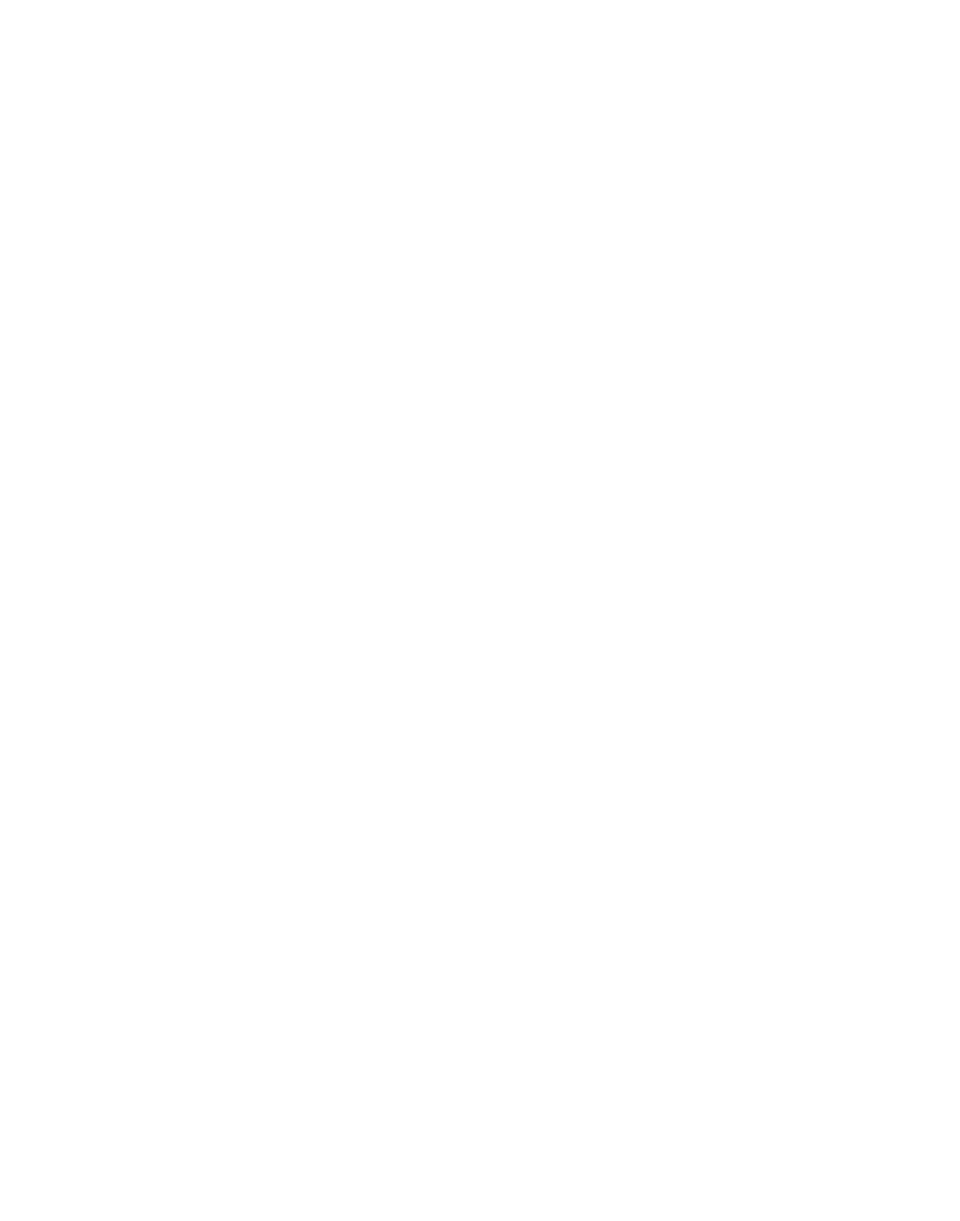
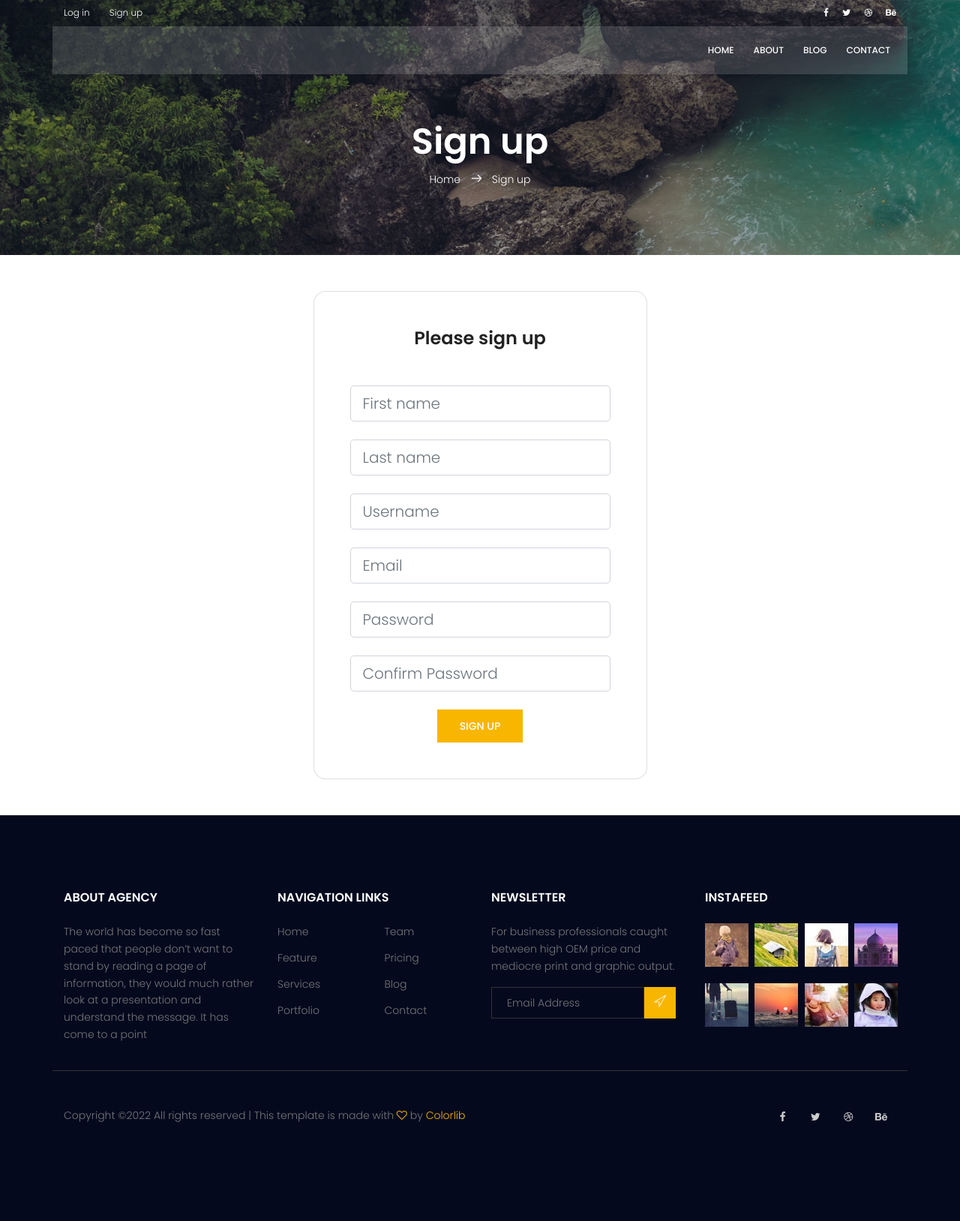
Before and after one commit to Iman-Daneshi/Travel_blog, a Django app: page /accounts/signup/ in a window 1280 px wide. Before the commit the page is empty. Shown: the whole page at 75% size. Before the commit the page ends 800 px from the top, so only its background shows below. Run offline with Django 3.2, Linux system fonts and the light colour scheme; some libraries are stand-ins or nearby versions.

Commit message:
custom user creation field

```diff
--- /dev/null
+++ b/accounts/forms.py
@@ -0,0 +1,16 @@
+from django.forms import ModelForm
+from django.contrib.auth.forms import AuthenticationForm, UserCreationForm
+from django.db import models
+from django import forms
+from django.contrib.auth.forms import UserCreationForm
+from django.contrib.auth.models import User
+
+
+class SignUpForm(UserCreationForm):
+    #email = forms.EmailField(label="Email")
+    first_name = forms.CharField(max_length=100, label="First Name")
+    last_name = forms.CharField(max_length=100, label="Last Name")
+
+    class Meta:
+        model = User
+        fields = ['first_name', 'last_name', 'username', 'email' ,'password1', 'password2']
--- a/accounts/views.py
+++ b/accounts/views.py
@@ -1,8 +1,10 @@
 from django.shortcuts import render, redirect
 from django.contrib import messages
 from django.contrib.auth import authenticate, login, logout
-from django.contrib.auth.forms import AuthenticationForm
+from django.contrib.auth.forms import AuthenticationForm, UserCreationForm
 from django.contrib.auth.decorators import login_required
+from accounts.forms import SignUpForm
+
 
 def login_view(request):
     if request.user.is_authenticated:
@@ -30,6 +32,15 @@ def logout_view(request):
     return redirect('/')
 
 
-
 def signup_view(request):
-    return render(request, 'accounts/signup.html')
+    if not request.user.is_authenticated:
+        if request.method != 'POST':
+            form = SignUpForm()
+            return render(request, 'accounts/signup.html', {'form':form})
+        else:
+            form = SignUpForm(request.POST)
+            if form.is_valid():
+                form.save()
+                return redirect('accounts:login')
+    else:
+        return redirect('/')
--- a/templates/accounts/login.html
+++ b/templates/accounts/login.html
@@ -50,6 +50,8 @@
                 </div>
 
                 <button type='submit' class="primary-btn text-uppercase">Log In</button>
+                <br><br>
+                <p>Don't have an account? <a href="{% url 'accounts:signup' %}">Signup</a></p>
             </form>
         </div>
       </div>
--- a/templates/accounts/signup.html
+++ b/templates/accounts/signup.html
@@ -0,0 +1,63 @@
+{% extends 'website/_base.html' %}
+{% load static %}
+
+{% block content %}
+
+<!-- start banner Area -->
+<section class="relative about-banner">
+	<div class="overlay overlay-bg"></div>
+	<div class="container">
+		<div class="row d-flex align-items-center justify-content-center">
+			<div class="about-content col-lg-12">
+				<h1 class="text-white">
+					Sign up
+				</h1>
+				<p class="text-white link-nav"><a href="index.html">Home </a>  <span class="lnr lnr-arrow-right"></span>  <a href="contact.html">Sign up</a></p>
+			</div>
+		</div>
+	</div>
+</section>
+<!-- End banner Area -->
+
+
+<section class="vh-100" style="background-color:white">
+  <div class="container py-5 h-100">
+    <div class="row d-flex justify-content-center align-items-center h-100">
+      <div class="col-12 col-md-8 col-lg-6 col-xl-5">
+        <div class="card shadow-2-strong" style="border-radius: 1rem;">
+          <div class="card-body p-5 text-center">
+
+            <h3 class="mb-5">Please sign up</h3>
+	        <form action="{% url 'accounts:signup' %}" method="post">
+                {% csrf_token %}
+                <div class="form-outline mb-4">
+                    <input name="first_name" type="text" class="form-control form-control-lg" required placeholder="First name"/>
+                </div>
+                <div class="form-outline mb-4">
+                    <input name="last_name" type="text" class="form-control form-control-lg" required placeholder="Last name"/>
+                </div>
+                <div class="form-outline mb-4">
+                    <input name="username" type="text" class="form-control form-control-lg" required placeholder="Username"/>
+                </div>
+                <div class="form-outline mb-4">
+                    <input name="email" type="email" class="form-control form-control-lg"  required placeholder="Email"/>
+                </div>
+                <div class="form-outline mb-4">
+                    <input name="password1" type="password" class="form-control form-control-lg" placeholder="Password"/>
+                </div>
+                <div class="form-outline mb-4">
+                    <input name="password2" type="password" class="form-control form-control-lg" placeholder="Confirm Password"/>
+                </div>
+
+                <!--
+                {{ form.as_p }}
+                -->
+
+                <button type='submit' class="primary-btn text-uppercase">Sign up</button>
+            </form>
+        </div>
+      </div>
+    </div>
+  </div>
+</section>
+{% endblock content %}
--- a/templates/website/_base.html
+++ b/templates/website/_base.html
@@ -43,7 +43,7 @@
 			  					<li><a href="{% url 'accounts:logout' %}">Log out</li>
 								{% else %}
 			  					<li><a href="{% url 'accounts:login' %}">Log in</a></li>
-			  					<li><a href="#">Sign up</a></li>
+			  					<li><a href="{% url 'accounts:signup' %}">Sign up</a></li>
 								{% endif %}
 			  				</ul>
 			  			</div>
```
Also changed, not shown: templates/accounts/logout.html (deleted).
